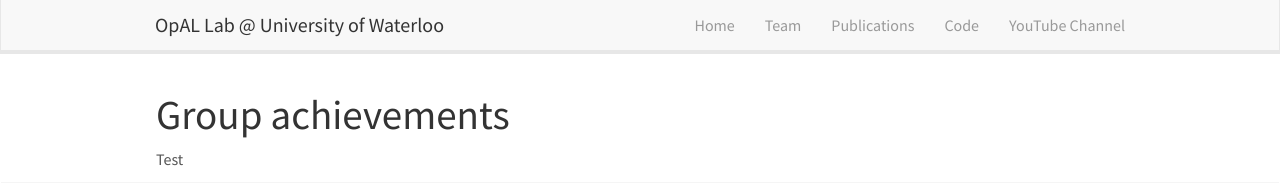
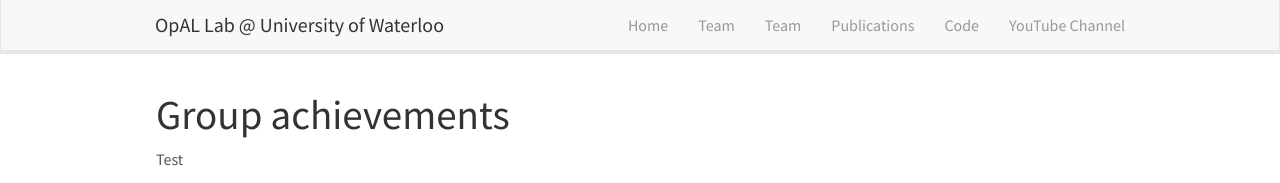
Before and after one commit to opallab/opallab.github.io, a Jekyll site: the page built from _pages/group_achievements.md, in a window 1280 px wide. Shown: the top 183 px of the page. Built offline with Jekyll 4.4.1, drawn with Linux system fonts in a browser that asks for light colours; nearby versions of some CDN libraries.

Commit message:
added achievements

```diff
--- a/_includes/header.html
+++ b/_includes/header.html
@@ -14,6 +14,7 @@
 	  <ul class="nav navbar-nav navbar-right">
 		<li><a href="{{ site.url }}{{ site.baseurl }}/">Home</a></li>
 		<li><a href="{{ site.url }}{{ site.baseurl }}/team">Team</a></li>
+        <li><a href="{{ site.url }}{{ site.baseurl }}/group_achievements">Team</a></li>
         <!-- <li><a href="{{ site.url }}{{ site.baseurl }}/vacancies">Vacancies</a></li> -->
 		<li><a href="{{ site.url }}{{ site.baseurl }}/publications">Publications</a></li>
         <!--		<li><a href="{{ site.url }}{{ site.baseurl }}/research">Research</a></li> -->
```
